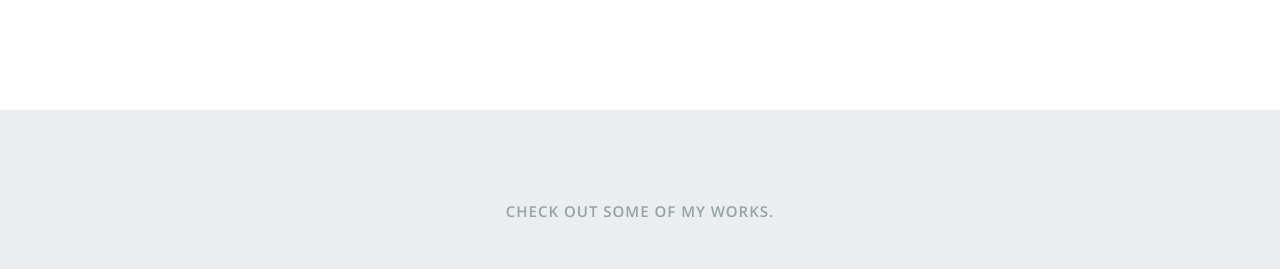
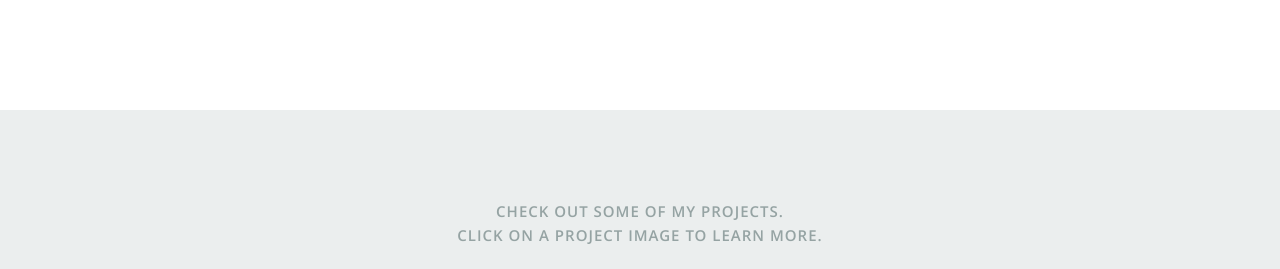
Before and after one commit to HectorRamosJunior/PersonalWebsite, a Django app: page / in a window 1280 px wide. Shown: the part 2943-3212 px from the top of the page. Run offline with Django 3.2, Linux system fonts and the light colour scheme; some libraries are stand-ins or nearby versions.

Commit message:
Reworded Works section to projects on main site

```diff
--- a/website/templates/website/index.html
+++ b/website/templates/website/index.html
@@ -253,7 +253,7 @@
 
          <div class="twelve columns collapsed">
 
-            <h1>Check Out Some of My Works.</h1>
+            <h1>Check out some of my projects.<br>Click on a project image to learn more.</h1>
 
             <!-- portfolio-wrapper -->
             <div id="portfolio-wrapper" class="bgrid-quarters s-bgrid-thirds cf">
```
